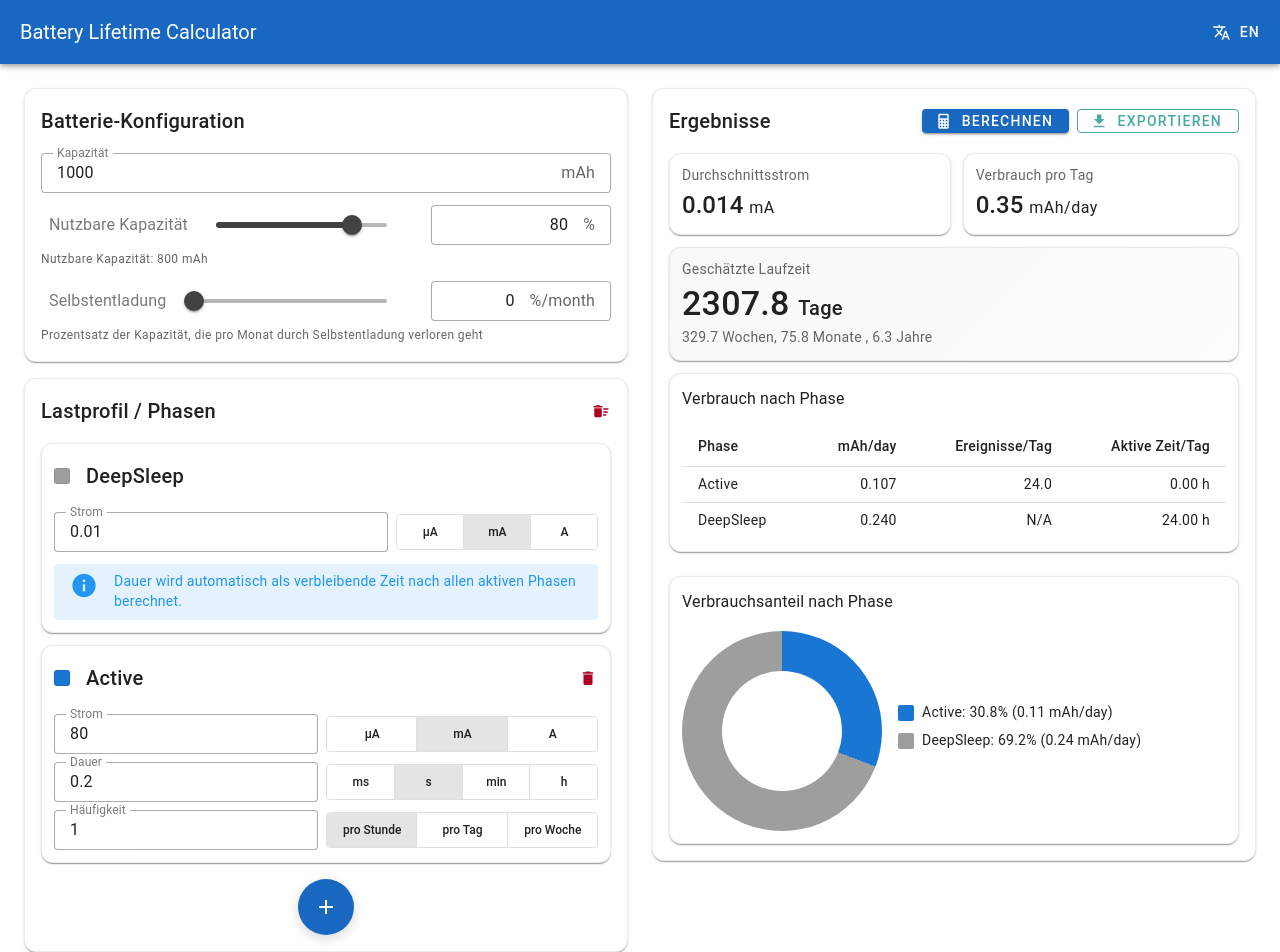
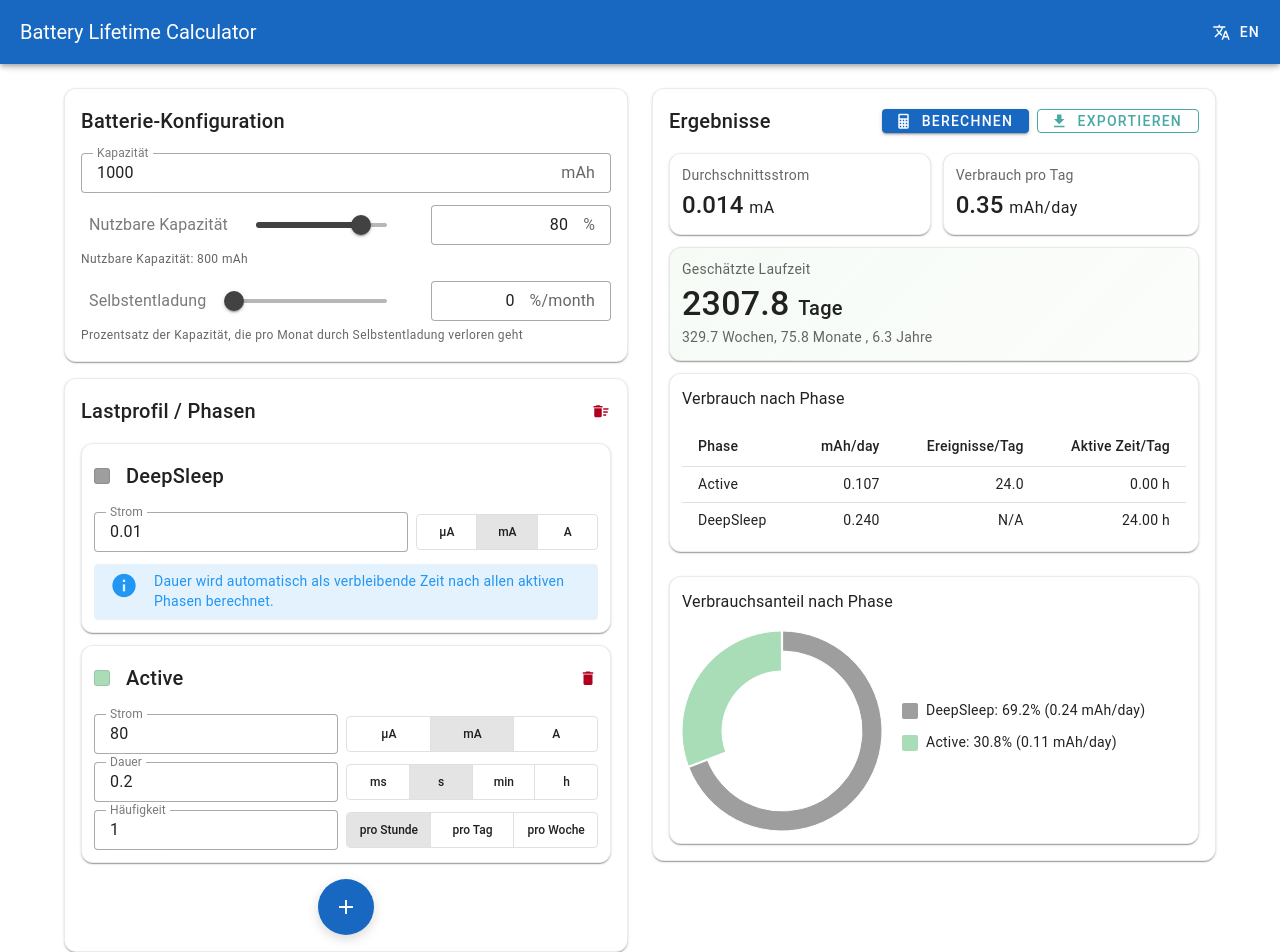
Before and after one commit to vschroeter/battery-lifetime-calculator, a Vue app: page / in a window 1280 px wide. Shown: the top 952 px of the page. Built offline with nearby package versions, Linux system fonts and the light colour scheme.

Commit message:
Changed chart to use d3.js. Improved color handling using a d3 color scheme. Added user interaction on chart and phase editors.

```diff
--- a/package.json
+++ b/package.json
@@ -15,13 +15,15 @@
     "lint": "eslint . --fix --cache"
   },
   "dependencies": {
+    "@mdi/font": "^7.4.47",
+    "d3": "^7.9.0",
     "pinia": "^3.0.4",
     "vue": "^3.5.26",
-    "vuetify": "^3.7.3",
-    "@mdi/font": "^7.4.47"
+    "vuetify": "^3.7.3"
   },
   "devDependencies": {
     "@tsconfig/node24": "^24.0.3",
+    "@types/d3": "^7.4.3",
     "@types/node": "^24.10.4",
     "@vitejs/plugin-vue": "^6.0.3",
     "@vue/eslint-config-typescript": "^14.6.0",
--- a/src/App.vue
+++ b/src/App.vue
@@ -38,7 +38,7 @@ provide('i18n', i18n)
     </v-app-bar>
 
     <v-main>
-      <v-container fluid class="pa-4 pa-md-6">
+      <v-container class="pa-4 pa-md-6">
         <v-row>
           <v-col cols="12" md="6" class="mb-4 mb-md-0">
             <v-card class="modern-card" elevation="1">
--- a/src/components/Charts/PhaseShareDonut.vue
+++ b/src/components/Charts/PhaseShareDonut.vue
@@ -1,8 +1,9 @@
 <script setup lang="ts">
-import { computed } from 'vue'
+import { computed, onMounted, watch, ref } from 'vue'
+import * as d3 from 'd3'
 import { useLocale } from '@/composables/useLocale'
 import { useCalculatorStore } from '@/stores/calculator'
-import { getPhaseColorByIndex, DEEP_SLEEP_COLOR, SELF_DISCHARGE_COLOR } from '@/lib/phaseColors'
+import { getColorForPhaseId } from '@/lib/phaseColors'
 import type { PhaseResult } from '@/types/calculator'
 
 interface Props {
@@ -13,8 +14,15 @@ const props = defineProps<Props>()
 const { i18n } = useLocale()
 const store = useCalculatorStore()
 
+const chartContainer = ref<SVGElement | null>(null)
+
 const total = computed(() =>
   props.phaseResults.reduce((sum, r) => sum + r.mAhPerDay, 0),
+)
+
+// Sort phases by share (mAhPerDay) descending
+const sortedPhaseResults = computed(() =>
+  [...props.phaseResults].sort((a, b) => b.mAhPerDay - a.mAhPerDay),
 )
 
 // Get all non-DeepSleep phases to determine color indices
@@ -22,66 +30,186 @@ const nonDeepSleepPhases = computed(() =>
   store.phases.filter((p) => !p.isDeepSleep),
 )
 
+// Chart dimensions
+const width = 200
+const height = 200
+const centerX = width / 2
+const centerY = height / 2
+
+// Widths for different phase types
+const ACTIVE_WIDTH = 40 // Thickest
+const SELF_DISCHARGE_WIDTH = 30 // Medium
+const DEEPSLEEP_WIDTH = 20 // Thinnest
+
+// Outer radius (same for all)
+const outerRadius = Math.min(width, height) / 2
+
+function getPhaseType(result: PhaseResult): 'active' | 'self-discharge' | 'deepsleep' {
+  if (result.phaseId === 'self-discharge-virtual') {
+    return 'self-discharge'
+  }
+  const phase = store.phases.find((p) => p.id === result.phaseId)
+  if (phase?.isDeepSleep) {
+    return 'deepsleep'
+  }
+  return 'active'
+}
+
+function getInnerRadius(phaseType: 'active' | 'self-discharge' | 'deepsleep'): number {
+  switch (phaseType) {
+    case 'active':
+      return outerRadius - ACTIVE_WIDTH
+    case 'self-discharge':
+      return outerRadius - SELF_DISCHARGE_WIDTH
+    case 'deepsleep':
+      return outerRadius - DEEPSLEEP_WIDTH
+  }
+}
+
+function getColorForPhaseResult(result: PhaseResult): string {
+  const phase = store.phases.find((p) => p.id === result.phaseId)
+  const nonDeepSleepPhaseIds = nonDeepSleepPhases.value.map((p) => p.id)
+
+  return getColorForPhaseId(
+    result.phaseId,
+    nonDeepSleepPhaseIds,
+    phase?.isDeepSleep ?? false,
+  )
+}
+
+function renderChart() {
+  if (!chartContainer.value || total.value === 0) {
+    return
+  }
+
+  // Clear previous content
+  d3.select(chartContainer.value).selectAll('*').remove()
+
+  const svg = d3.select(chartContainer.value)
+
+  // Create pie generator
+  const pie = d3
+    .pie<PhaseResult>()
+    .value((d) => d.mAhPerDay)
+    .sort(null)
+    .padAngle(0.01) // Small gap between segments
+
+  const pieData = pie(sortedPhaseResults.value)
+
+  // Create arc generators for each phase type
+  const activeArc = d3
+    .arc<d3.PieArcDatum<PhaseResult>>()
+    .innerRadius(getInnerRadius('active'))
+    .outerRadius(outerRadius)
+
+  const selfDischargeArc = d3
+    .arc<d3.PieArcDatum<PhaseResult>>()
+    .innerRadius(getInnerRadius('self-discharge'))
+    .outerRadius(outerRadius)
+
+  const deepsleepArc = d3
+    .arc<d3.PieArcDatum<PhaseResult>>()
+    .innerRadius(getInnerRadius('deepsleep'))
+    .outerRadius(outerRadius)
+
+  function getArc(d: d3.PieArcDatum<PhaseResult>) {
+    const phaseType = getPhaseType(d.data)
+    switch (phaseType) {
+      case 'active':
+        return activeArc
+      case 'self-discharge':
+        return selfDischargeArc
+      case 'deepsleep':
+        return deepsleepArc
+    }
+  }
+
+  // Create groups for each arc
+  const arcs = svg
+    .selectAll('g.arc')
+    .data(pieData)
+    .enter()
+    .append('g')
+    .attr('class', 'arc')
+    .attr('transform', `translate(${centerX},${centerY})`)
+
+  // Draw arcs
+  arcs
+    .append('path')
+    .attr('d', (d) => getArc(d)?.(d) ?? '')
+    .attr('fill', (d) => getColorForPhaseResult(d.data))
+    .attr('stroke', 'white')
+    .attr('stroke-width', 1)
+    .attr('class', (d) => `arc-path arc-${d.data.phaseId}`)
+    .attr('data-phase-id', (d) => d.data.phaseId)
+    .style('cursor', 'pointer')
+    .style('transition', 'opacity 0.2s ease')
+    .style('opacity', (d) => {
+      if (store.hoveredPhaseId === null) {
+        return 1
+      }
+      return store.hoveredPhaseId === d.data.phaseId ? 1 : 0.3
+    })
+    .on('mouseenter', function (event, d) {
+      store.setHoveredPhase(d.data.phaseId)
+    })
+    .on('mouseleave', function () {
+      store.setHoveredPhase(null)
+    })
+}
+
+function updateArcStyles() {
+  if (!chartContainer.value) {
+    return
+  }
+  const svg = d3.select(chartContainer.value)
+  svg.selectAll<SVGPathElement, d3.PieArcDatum<PhaseResult>>('path.arc-path').style('opacity', function (d) {
+    if (store.hoveredPhaseId === null) {
+      return 1
+    }
+    return store.hoveredPhaseId === d.data.phaseId ? 1 : 0.3
+  })
+}
+
+onMounted(() => {
+  renderChart()
+})
+
+watch(
+  () => props.phaseResults,
+  () => {
+    renderChart()
+  },
+  { deep: true, immediate: false },
+)
+
+watch(
+  () => total.value,
+  () => {
+    renderChart()
+  },
+)
+
+watch(
+  () => store.hoveredPhaseId,
+  () => {
+    updateArcStyles()
+  },
+)
+
 const segments = computed(() => {
   if (total.value === 0) {
     return []
   }
 
-  let currentAngle = 0
-  return props.phaseResults.map((result) => {
+  return sortedPhaseResults.value.map((result) => {
     const percentage = (result.mAhPerDay / total.value) * 100
-    const angle = (percentage / 100) * 360
-    const startAngle = currentAngle
-    currentAngle += angle
-
     return {
       ...result,
       percentage,
-      startAngle,
-      angle,
     }
   })
 })
-
-function getColorForPhaseResult(result: PhaseResult): string {
-  // Check if this is the self-discharge virtual phase
-  if (result.phaseId === 'self-discharge-virtual') {
-    return SELF_DISCHARGE_COLOR
-  }
-
-  // Check if this is a DeepSleep phase by looking it up in the store
-  const phase = store.phases.find((p) => p.id === result.phaseId)
-
-  if (phase?.isDeepSleep) {
-    return DEEP_SLEEP_COLOR
-  }
-
-  // For non-DeepSleep phases, find the index among non-DeepSleep phases
-  const phaseIndex = nonDeepSleepPhases.value.findIndex(
-    (p) => p.id === result.phaseId,
-  )
-
-  if (phaseIndex === -1) {
-    return getPhaseColorByIndex(0) // Fallback
-  }
-
-  return getPhaseColorByIndex(phaseIndex)
-}
-
-function getConicGradient() {
-  if (segments.value.length === 0) {
-    return 'conic-gradient(grey 0deg 360deg)'
-  }
-
-  const stops = segments.value.map((seg) => {
-    const color = getColorForPhaseResult(seg)
-    const start = seg.startAngle
-    const end = seg.startAngle + seg.angle
-    return `${color} ${start}deg ${end}deg`
-  })
-
-  return `conic-gradient(${stops.join(', ')})`
-}
 </script>
 
 <template>
@@ -91,15 +219,23 @@ function getConicGradient() {
     </v-card-title>
     <v-card-text class="pa-3 pt-2">
       <div v-if="total > 0" class="d-flex align-center ga-4">
-        <div
+        <svg
+          ref="chartContainer"
+          :width="width"
+          :height="height"
           class="donut-chart"
-          :style="{ background: getConicGradient() }"
         />
         <div class="flex-grow-1">
           <div
             v-for="seg in segments"
             :key="seg.phaseId"
-            class="d-flex align-center mb-2"
+            class="d-flex align-center mb-2 legend-entry"
+            :class="{ 'legend-entry-highlighted': store.hoveredPhaseId === seg.phaseId }"
+            :style="{
+              opacity: store.hoveredPhaseId === null || store.hoveredPhaseId === seg.phaseId ? 1 : 0.3,
+            }"
+            @mouseenter="store.setHoveredPhase(seg.phaseId)"
+            @mouseleave="store.setHoveredPhase(null)"
           >
             <div
               class="legend-color"
@@ -127,24 +263,7 @@ function getConicGradient() {
   border: 1px solid rgba(0, 0, 0, 0.08);
 }
 .donut-chart {
-  width: 200px;
-  height: 200px;
-  border-radius: 50%;
-  background: conic-gradient(grey 0deg 360deg);
-  position: relative;
   flex-shrink: 0;
-}
-
-.donut-chart::after {
-  content: '';
-  position: absolute;
-  top: 50%;
-  left: 50%;
-  transform: translate(-50%, -50%);
-  width: 60%;
-  height: 60%;
-  background: white;
-  border-radius: 50%;
 }
 
 .legend-color {
@@ -153,4 +272,15 @@ function getConicGradient() {
   border-radius: 2px;
   flex-shrink: 0;
 }
+
+.legend-entry {
+  cursor: pointer;
+  transition: opacity 0.2s ease;
+  padding: 2px 4px;
+  border-radius: 4px;
+}
+
+.legend-entry-highlighted {
+  background-color: rgba(0, 0, 0, 0.05);
+}
 </style>
--- a/src/components/PhasesEditor.vue
+++ b/src/components/PhasesEditor.vue
@@ -67,7 +67,10 @@ function handleNameUpdate(id: string, value: string) {
         v-for="phase in deepSleepPhases"
         :key="phase.id"
         class="phase-card modern-card"
+        :class="{ 'phase-card-highlighted': store.hoveredPhaseId === phase.id }"
         elevation="1"
+        @mouseenter="store.setHoveredPhase(phase.id)"
+        @mouseleave="store.setHoveredPhase(null)"
       >
         <v-card-title class="d-flex align-center ga-2 pa-3 pb-2">
           <div
@@ -140,7 +143,10 @@ function handleNameUpdate(id: string, value: string) {
         v-for="phase in nonDeepSleepPhases"
         :key="phase.id"
         class="phase-card modern-card"
+        :class="{ 'phase-card-highlighted': store.hoveredPhaseId === phase.id }"
         elevation="1"
+        @mouseenter="store.setHoveredPhase(phase.id)"
+        @mouseleave="store.setHoveredPhase(null)"
       >
         <v-card-title class="d-flex justify-space-between align-center pa-3 pb-2">
           <div class="d-flex align-center ga-2 flex-grow-1">
@@ -320,11 +326,16 @@ function handleNameUpdate(id: string, value: string) {
 }
 
 .phase-card {
-  transition: box-shadow 0.2s ease;
+  transition: box-shadow 0.2s ease, border-color 0.2s ease;
 }
 
 .phase-card:hover {
   box-shadow: 0 2px 8px rgba(0, 0, 0, 0.1) !important;
+}
+
+.phase-card-highlighted {
+  border-color: rgba(var(--v-theme-primary), 0.5) !important;
+  box-shadow: 0 4px 12px rgba(var(--v-theme-primary), 0.2) !important;
 }
 
 .phase-title-editable {
--- a/src/composables/usePhaseColors.ts
+++ b/src/composables/usePhaseColors.ts
@@ -7,7 +7,7 @@ export function usePhaseColors() {
 
   /**
    * Get the color for a phase based on its position in the phases array.
-   * Non-DeepSleep phases get colors from the color array based on their index
+   * Non-DeepSleep phases get colors from the interpolateYlGnBu color scheme based on their index
    * (excluding DeepSleep phases). DeepSleep phases always get the gray color.
    */
   function getPhaseColor(phase: Phase): string {
@@ -20,10 +20,10 @@ export function usePhaseColors() {
     const index = nonDeepSleepPhases.findIndex((p) => p.id === phase.id)
 
     if (index === -1) {
-      return getPhaseColorByIndex(0) // Fallback to first color
+      return getPhaseColorByIndex(0, 1) // Fallback to first color
     }
 
-    return getPhaseColorByIndex(index)
+    return getPhaseColorByIndex(index, nonDeepSleepPhases.length)
   }
 
   return {
--- a/src/lib/calc.ts
+++ b/src/lib/calc.ts
@@ -13,7 +13,7 @@ import {
 
 const SECONDS_PER_DAY = 86400
 const DAYS_PER_WEEK = 7
-const DAYS_PER_MONTH = 30.44
+const DAYS_PER_MONTH = 30.4368491667 // From tropical year having 365.24219 days
 const MONTHS_PER_YEAR = 12
 
 /**
@@ -227,16 +227,38 @@ export function calculate(
     const k = -Math.log(1 - selfDischargeRate) / DAYS_PER_MONTH
 
     if (loadConsumption_mAhPerDay > 0) {
-      // Combined load + self-discharge: Q(t) = Q0 * e^(-k*t) - (L/k) * (1 - e^(-k*t))
-      // Solve for t when Q(t) = 0:
-      // Q0 * e^(-k*t) = (L/k) * (1 - e^(-k*t))
-      // Q0 * e^(-k*t) = (L/k) - (L/k) * e^(-k*t)
-      // e^(-k*t) * (Q0 + L/k) = L/k
-      // e^(-k*t) = L / (k*Q0 + L)
-      // -k*t = ln(L / (k*Q0 + L))
-      // t = -ln(L / (k*Q0 + L)) / k
-      // t = ln((k*Q0 + L) / L) / k
-      // t = (1/k) * ln(1 + k*Q0/L)
+      // Capacity model with BOTH effects:
+      //   1) self-discharge proportional to remaining charge: dQ/dt = -k*Q
+      //   2) constant load draw (e.g. average mAh/day):        dQ/dt = -L
+      // Combined ODE: dQ/dt = -k*Q - L
+      //
+      // Closed-form solution (remaining capacity after t days):
+      //   Q(t) = Q0 * e^(-k*t) - (L/k) * (1 - e^(-k*t))
+      //        = (Q0 + L/k) * e^(-k*t) - L/k
+      //
+      // We want the "time to empty" (Q(t) = 0). Algebra:
+      //
+      //   0 = (Q0 + L/k) * e^(-k*t) - L/k
+      //   (Q0 + L/k) * e^(-k*t) = L/k
+      //   e^(-k*t) = (L/k) / (Q0 + L/k) = L / (k*Q0 + L)
+      //
+      // Take ln on both sides:
+      //
+      //   -k*t = ln( L / (k*Q0 + L) )
+      //
+      // Solve for t (positive result):
+      //
+      //   t = -ln( L / (k*Q0 + L) ) / k
+      //     =  ln( (k*Q0 + L) / L ) / k
+      //     = (1/k) * ln( 1 + (k*Q0)/L )
+      //
+      // Units sanity check:
+      //   Q0 in mAh, L in mAh/day, k in 1/day -> (k*Q0)/L is dimensionless, t is in days.
+      //
+      // Notes / edge cases:
+      //   - If k -> 0 (no self-discharge), limit becomes t -> Q0 / L (pure linear drain).
+      //   - If L <= 0, "time to empty" is undefined (no consumption / charging).
+      //   - This model assumes L is constant and self-discharge rate k stays constant over time.
       runtimeDays = (1 / k) * Math.log(1 + (k * usableCapacity_mAh) / loadConsumption_mAhPerDay)
 
       // Calculate effective average self-discharge mAh/day for reporting
--- a/src/lib/phaseColors.ts
+++ b/src/lib/phaseColors.ts
@@ -2,16 +2,7 @@
  * Shared color constants and utilities for phase visualization
  */
 
-export const PHASE_COLORS = [
-  '#1976d2',
-  '#388e3c',
-  '#f57c00',
-  '#d32f2f',
-  '#7b1fa2',
-  '#0288d1',
-  '#c2185b',
-  '#00796b',
-]
+import * as d3 from 'd3'
 
 export const DEEP_SLEEP_COLOR = '#9e9e9e'
 export const SELF_DISCHARGE_COLOR = '#ff9800'
@@ -19,9 +10,63 @@ export const UNDEFINED_COLOR = '#000000'
 
 /**
  * Get color for a phase based on its index among non-DeepSleep phases
+ * Uses d3.interpolateYlGnBu color scheme for active phases
  * @param index - Index of the phase among non-DeepSleep phases (0-based)
+ * @param totalCount - Total number of active phases (for proper color distribution)
  * @returns Color hex string
  */
-export function getPhaseColorByIndex(index: number): string {
-  return PHASE_COLORS[index % PHASE_COLORS.length] ?? UNDEFINED_COLOR
+export function getPhaseColorByIndex(index: number, totalCount: number = 1): string {
+
+  const reservedColorCount = 4;
+
+  const min = 0.3
+  const max = 0.9
+
+  if (totalCount === 0) {
+    return d3.interpolateYlGnBu(min) // Fallback
+  }
+
+  if (totalCount <= reservedColorCount) {
+    return d3.interpolateYlGnBu(min + (index / reservedColorCount) * (max - min))
+  }
+
+  // Distribute active phases across the color scheme
+  // Use 0.1 to 0.9 range to avoid the very light and very dark ends
+  const t = totalCount > 1
+    ? min + (index / (totalCount - 1)) * (max - min)
+    : min
+
+  return d3.interpolateYlGnBu(t)
 }
+
+/**
+ * Get color for a phase result based on its phaseId
+ * @param phaseId - ID of the phase
+ * @param nonDeepSleepPhaseIds - Array of non-DeepSleep phase IDs (in order)
+ * @param isDeepSleep - Whether this phase is a DeepSleep phase
+ * @returns Color hex string
+ */
+export function getColorForPhaseId(
+  phaseId: string,
+  nonDeepSleepPhaseIds: string[],
+  isDeepSleep: boolean,
+): string {
+  // Check if this is the self-discharge virtual phase
+  if (phaseId === 'self-discharge-virtual') {
+    return SELF_DISCHARGE_COLOR
+  }
+
+  // Check if this is a DeepSleep phase
+  if (isDeepSleep) {
+    return DEEP_SLEEP_COLOR
+  }
+
+  // For active phases, find the index among non-DeepSleep phases
+  const phaseIndex = nonDeepSleepPhaseIds.findIndex((id) => id === phaseId)
+
+  if (phaseIndex === -1 || nonDeepSleepPhaseIds.length === 0) {
+    return getPhaseColorByIndex(0, 1) // Fallback
+  }
+
+  return getPhaseColorByIndex(phaseIndex, nonDeepSleepPhaseIds.length)
+}
--- a/src/stores/calculator.ts
+++ b/src/stores/calculator.ts
@@ -38,6 +38,8 @@ export const useCalculatorStore = defineStore('calculator', () => {
       frequencyUnit: 'perHour',
     },
   ])
+
+  const hoveredPhaseId = ref<string | null>(null)
 
   // Getters
   const state = computed<CalculatorState>(() => ({
@@ -105,9 +107,14 @@ export const useCalculatorStore = defineStore('calculator', () => {
     ]
   }
 
+  function setHoveredPhase(id: string | null) {
+    hoveredPhaseId.value = id
+  }
+
   return {
     battery,
     phases,
+    hoveredPhaseId,
     state,
     updateBattery,
     addPhase,
@@ -115,5 +122,6 @@ export const useCalculatorStore = defineStore('calculator', () => {
     removePhase,
     removeAllPhases,
     resetToESP32Preset,
+    setHoveredPhase,
   }
 })
```
Also changed, not shown: 1 other file (tests, documents, lock files or other folders).
